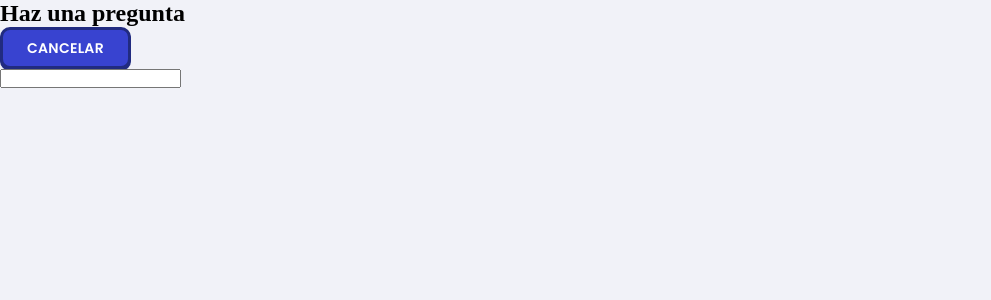
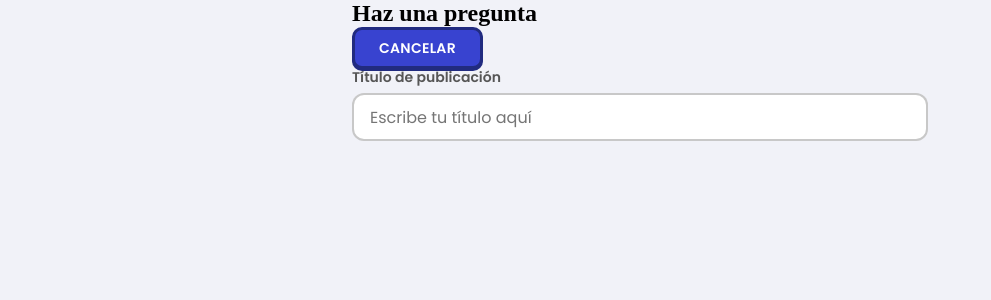
Before and after one commit to mhdfaisal/a-sample-edtech--ui, a React (Create React App) app: page /ask in a window 1280 px wide. Shown: the top 300 px of the page, without its empty margins (0-991 px from the left). Built offline with nearby package versions, Linux system fonts and the light colour scheme.

Commit message:
add stylings to text input component

```diff
--- a/src/Components/AskQuestion/ask-question-style.css
+++ b/src/Components/AskQuestion/ask-question-style.css
@@ -0,0 +1,4 @@
+.ask__question {
+	width: 576px;
+	margin: 0 auto;
+}
--- a/src/Components/AskQuestion/index.js
+++ b/src/Components/AskQuestion/index.js
@@ -8,7 +8,11 @@ import useInputHook, { TEXT_INPUT_INIT_STATE } from '../../hooks/useInputHook';
 import './ask-question-style.css';
 
 const AskQuestion = () => {
-	const [inputState, onInputChange] = useInputHook({ ...TEXT_INPUT_INIT_STATE });
+	const [inputState, onInputChange] = useInputHook({
+		...TEXT_INPUT_INIT_STATE,
+		label: 'Título de publicación',
+		placeholder: 'Escribe tu título aquí',
+	});
 	const history = useHistory();
 
 	const onCancelBtnClick = () => {
--- a/src/Components/shared/TextInput/index.js
+++ b/src/Components/shared/TextInput/index.js
@@ -3,18 +3,19 @@ import React from 'react';
 import './text-input-style.css';
 
 const TextInput = (props) => {
-	const { label, value, onChange, errorMsg, isValid, touched } = props;
+	const { label, value, onChange, errorMsg, isValid, touched, placeholder } = props;
 
 	return (
 		<>
-			<label htmlFor='text-input' className='text__input__label'>
-				{label}
+			<label htmlFor='text-input' className='text__input'>
+				<span className='text__input__label-text'>{label}</span>
 				<input
 					type='text'
 					id='text-input'
 					value={value}
 					onChange={onChange}
 					className='text__input__control'
+					placeholder={placeholder}
 				/>
 			</label>
 			{isValid && touched && <div className='text__input__error'>{errorMsg}</div>}
--- a/src/Components/shared/TextInput/text-input-style.css
+++ b/src/Components/shared/TextInput/text-input-style.css
@@ -0,0 +1,28 @@
+.text__input__control {
+	font-family: 'Poppins', sans-serif;
+	font-style: normal;
+	font-weight: normal;
+	font-size: 16px;
+	line-height: 18px;
+	width: 100%;
+	height: 48px;
+	left: 288px;
+	top: 146px;
+	background: #ffffff;
+	border: 2px solid rgba(38, 38, 38, 0.25);
+	box-sizing: border-box;
+	border-radius: 12px;
+	padding: 15px 15px 15px 16px;
+	outline: none;
+}
+
+.text__input__label-text {
+	font-family: 'Poppins', sans-serif;
+	font-style: normal;
+	font-weight: 600;
+	font-size: 14px;
+	line-height: 16px;
+	color: #565656;
+	margin-bottom: 0.5rem;
+	display: flex;
+}
--- a/src/hooks/useInputHook.js
+++ b/src/hooks/useInputHook.js
@@ -9,6 +9,7 @@ export const TEXT_INPUT_INIT_STATE = {
 	},
 	isValid: false,
 	touched: false,
+	placeholder: '',
 };
 
 export const INPUT_ACTION_TYPES = {
```
